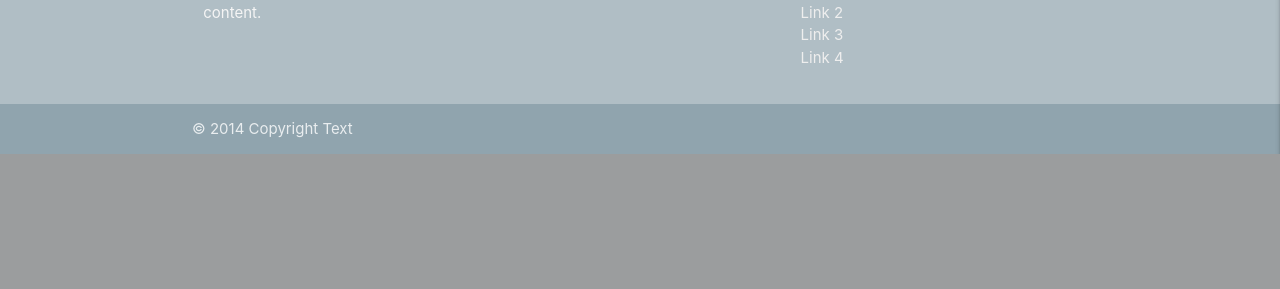
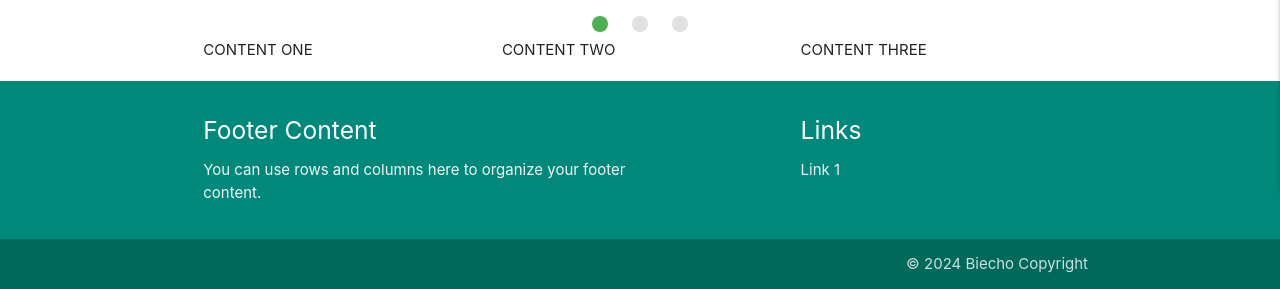
Before and after one commit to Biecho88/healthy_book, a Flask app: page / in a window 1280 px wide. Shown: the part 668-957 px from the top of the page. Before the commit the page ends 822 px from the top, so only its background shows below. Run offline with Flask 3, Linux system fonts and the light colour scheme; data that the repository does not hold is empty; some libraries are stand-ins or nearby versions.

Commit message:
Add more styling to home page and change footer design

```diff
--- a/static/css/style.css
+++ b/static/css/style.css
@@ -5,3 +5,15 @@
 .flashes h4 {
     line-height: 2;
 }
+
+.main-text{
+    padding: 80px;
+}
+
+.main-picture-frame{
+    height: 850px;
+}
+
+.main-picture{
+    height: 800px;
+}
--- a/templates/base.html
+++ b/templates/base.html
@@ -18,7 +18,7 @@
 
     <header>
         <!-- Nav bar on the main page-->
-        <nav class="nav-extended text-shadow #b0bec5 blue-grey lighten-3">
+        <nav class="nav-extended text-shadow #00897b teal darken-1">
             <div class="nav-wrapper">
               <a href="{{ url_for('home') }}" class="brand-logo">Cook Book</a>
               <a href="#" data-target="mobile-demo" class="sidenav-trigger right"><i class="material-icons">list</i></a>
@@ -68,7 +68,7 @@
         {% endblock %}
     </main>
 
-    <footer class="page-footer #b0bec5 blue-grey lighten-3">
+    <footer class="page-footer #00897b teal darken-1">
         <div class="container ">
           <div class="row">
             <div class="col l6 s12">
@@ -79,16 +79,13 @@
               <h5 class="white-text">Links</h5>
               <ul>
                 <li><a class="grey-text text-lighten-3" href="#!">Link 1</a></li>
-                <li><a class="grey-text text-lighten-3" href="#!">Link 2</a></li>
-                <li><a class="grey-text text-lighten-3" href="#!">Link 3</a></li>
-                <li><a class="grey-text text-lighten-3" href="#!">Link 4</a></li>
               </ul>
             </div>
           </div>
         </div>
-        <div class="footer-copyright #b0bec5 blue-grey lighten-2">
-          <div class="container">
-          © 2014 Copyright Text
+        <div class="footer-copyright #00897b teal darken-3">
+          <div class="container right-align">
+          © 2024 Biecho Copyright
           </div>
         </div>
       </footer>
--- a/templates/home.html
+++ b/templates/home.html
@@ -1,10 +1,10 @@
 {% extends "base.html" %}
 {% block content %}
 
-    <div class="center-align">Your favorite place for sharing recipes for your tasty dishes</div>
+    <div class="row center-align col s12 main-text">Your favorite place for sharing recipes for your tasty dishes</div>
 
-    <div class="slider">
-        <ul class="slides">
+    <div class="slider main-picture-frame">
+        <ul class="slides main-picture">
         <li>
             <img src="https://cdn.pixabay.com/photo/2018/04/18/00/26/cocktail-3329214_1280.jpg">
         </li>
```
